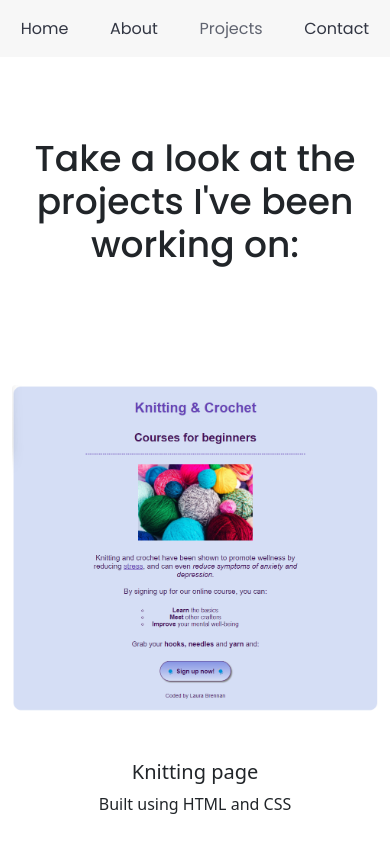
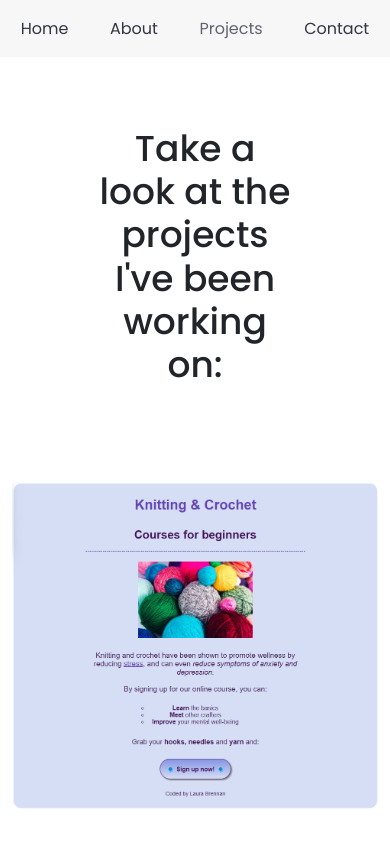
Before and after one commit to LaBren90/Portfolio-project, a plain HTML site: page projects.html in a window 390 px wide. Shown: the top 844 px of the page. Drawn offline with nearby package versions, Linux system fonts and the light colour scheme.

Commit message:
final polishing & optimising responsiveness

```diff
--- a/projects.html
+++ b/projects.html
@@ -52,7 +52,9 @@
       </nav>
     </div>
     <div class="projects-content">
-      <h1>Take a look at the projects I've been working on:</h1>
+      <h1 class="px-5 mx-5">
+        Take a look at the projects I've been working on:
+      </h1>
 
       <div class="projects-container container pt-5">
         <div class="row">
--- a/src/style.css
+++ b/src/style.css
@@ -7,13 +7,14 @@
 h1,
 h2,
 h3,
-h4 {
+h4,
+h5 {
   font-family: "Poppins", sans-serif;
 }
 
 h1 {
   padding: 10px;
-  font-size: 80px !important;
+  font-size: 74px !important;
 }
 
 h2 {
@@ -40,6 +41,7 @@ h4 {
 .homepage-content {
   background: white;
   padding-bottom: 100px;
+  margin-top: 20px !important;
 }
 
 .launch-link {
@@ -64,7 +66,7 @@ p {
 }
 
 .container {
-  margin-top: 150px;
+  margin-top: 70px;
 }
 
 .container h1 {
@@ -189,7 +191,11 @@ footer .social-links a:hover {
     max-width: 400px;
   }
 
-  .homepage content img {
+  .homepage-content h4 {
+    margin-bottom: 50px;
+  }
+
+  .homepage-content img {
     display: none;
   }
 
@@ -205,6 +211,11 @@ footer .social-links a:hover {
   }
   .projects-content h1 {
     font-size: 36px !important;
+    padding: 0;
+  }
+  .projects-container {
+    margin-top: 0;
+    padding-top: 20px;
   }
 
   .contact-info h1 {
```
Also changed, not shown: about.html (+3 -3 lines).
